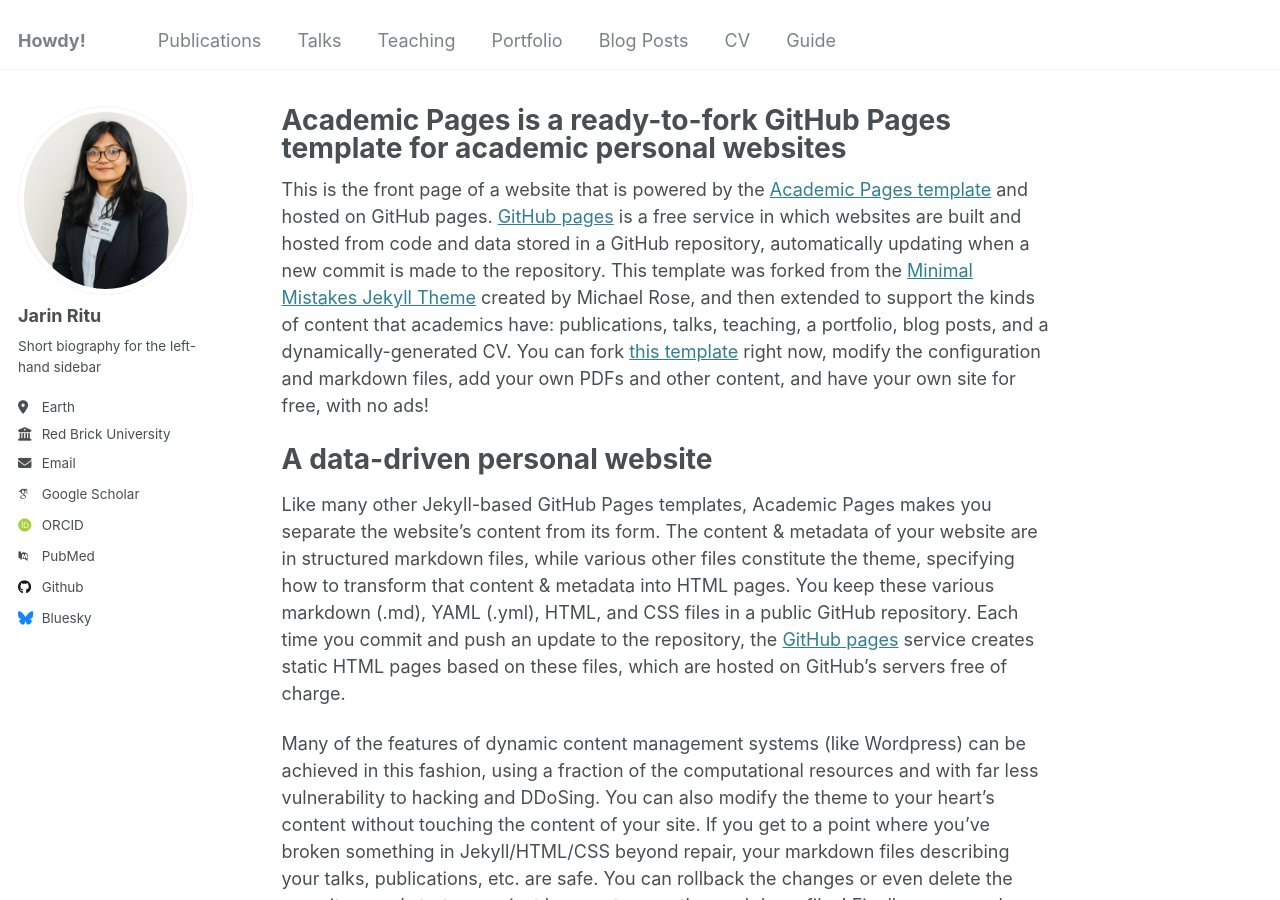
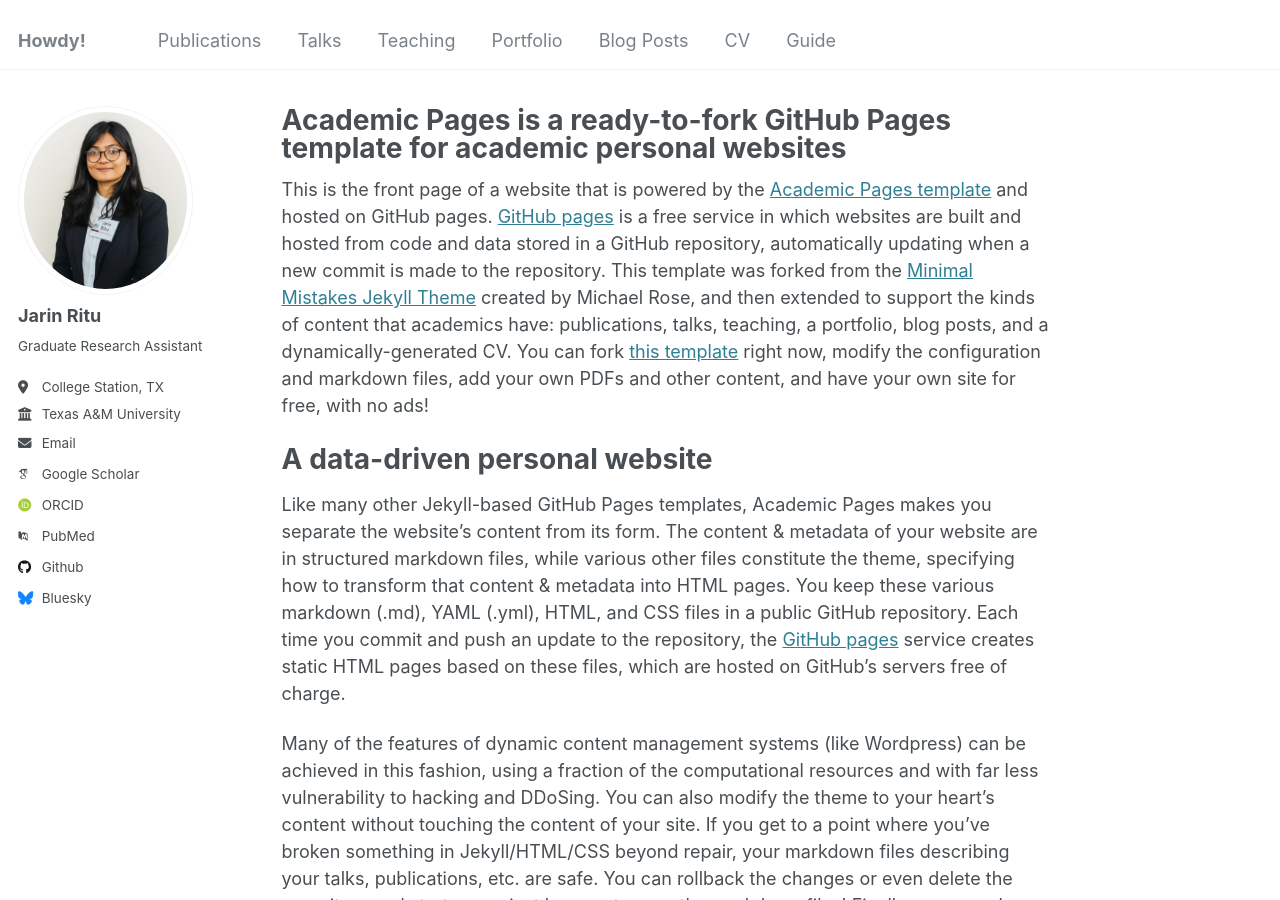
Before and after one commit to jarinritu/jarinritu.github.io, a Jekyll site: the page built from _pages/about.md, in a window 1280 px wide and 900 px high. Built offline with Jekyll 4.4.1, drawn with Linux system fonts in a browser that asks for light colours; some web fonts are replaced.

Commit message:
Update _config.yml

```diff
--- a/_config.yml
+++ b/_config.yml
@@ -24,15 +24,15 @@ author:
   avatar           : "JarinRitu.png"
   name             : "Jarin Ritu"
   pronouns         : # example: "she/her"
-  bio              : "Short biography for the left-hand sidebar"
-  location         : "Earth"
-  employer         : "Red Brick University"
+  bio              : "Graduate Research Assistant"
+  location         : "College Station, TX"
+  employer         : "Texas A&M University"
   uri              : # URL
-  email            : "none@example.org"
+  email            : "jarin.ritu@tamu.edu"
 
   # Academic websites
   arxiv            : # URL - Update with the correct link to your profile
-  googlescholar    : "https://scholar.google.com/citations?user=PS_CX0AAAAAJ"
+  googlescholar    : "https://scholar.google.com/citations?user=4kePLQ4AAAAJ&hl=en"
   impactstory      : # URL
   orcid            : "http://orcid.org/yourorcidurl"
   semantic         : # URL
```
